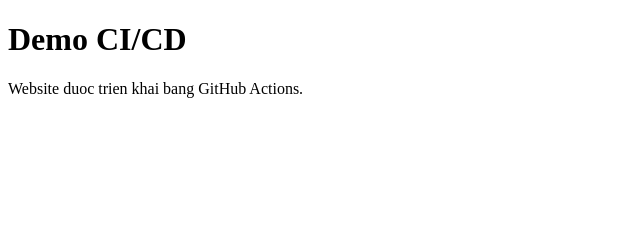
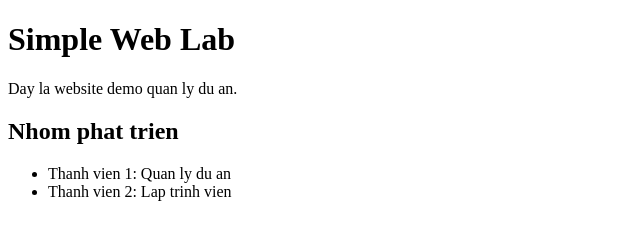
Before and after one commit to kitai-sama/simple-web-lab-demo-ops, a plain HTML site: page index.html in a window 1280 px wide. Shown: the whole page, without its empty margins (0-640 px from the left). Drawn offline with Linux system fonts and the light colour scheme.

Commit message:
Revise webpage content and add team section
Updated the content of the webpage to reflect the project management demo and added a development team section.

```diff
--- a/index.html
+++ b/index.html
@@ -5,7 +5,13 @@
     <title>Simple Web Lab</title>
 </head>
 <body>
-    <h1>Demo CI/CD</h1>
-    <p>Website duoc trien khai bang GitHub Actions.</p>
+    <h1>Simple Web Lab</h1>
+    <p>Day la website demo quan ly du an.</p>
+
+    <h2>Nhom phat trien</h2>
+    <ul>
+        <li>Thanh vien 1: Quan ly du an</li>
+        <li>Thanh vien 2: Lap trinh vien</li>
+    </ul>
 </body>
 </html>
```
